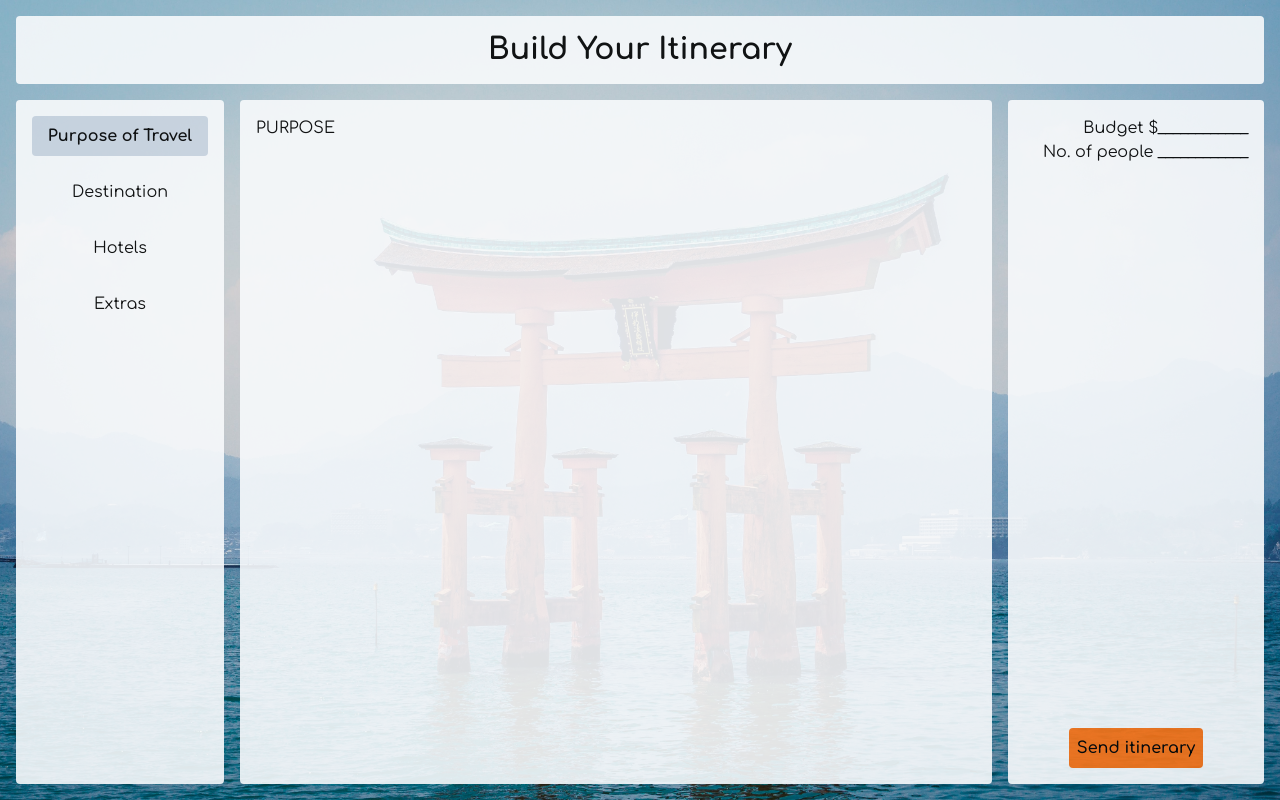
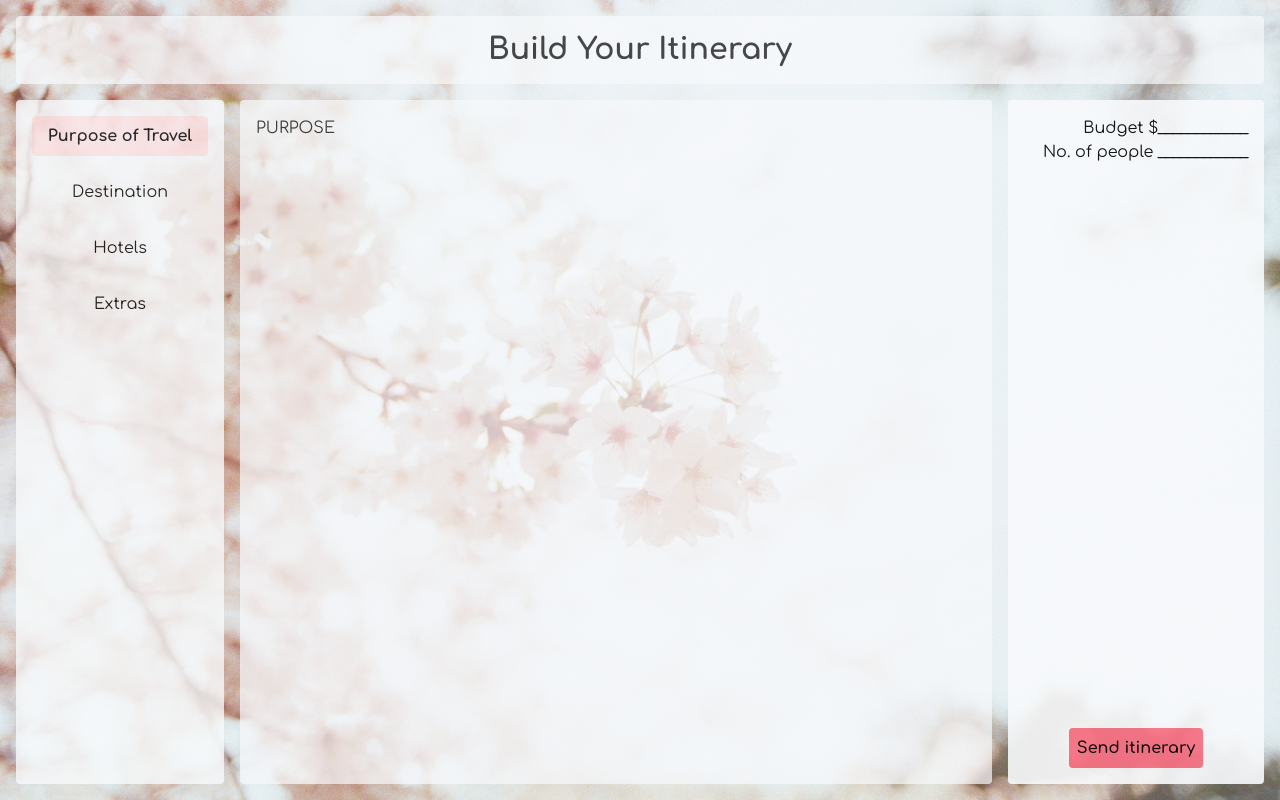
Before and after one commit to akiwidev/build-itinerary, a Next.js app: page / in a window 1280 px wide. Built offline with nearby package versions, Linux system fonts and the light colour scheme.

Commit message:
changed background image. updated button colour and menu background hover colour.

```diff
--- a/components/Cart.tsx
+++ b/components/Cart.tsx
@@ -7,7 +7,7 @@ const Cart = () => {
                 <h3>Budget <span>$____________</span></h3>
                 <h3>No. of people <span>____________</span></h3>
             </div>
-            <button type="submit" className="rounded font-semibold p-2 w-max self-center transition ease-in-out delay-100 bg-orange-500 hover:-translate-y-1 hover:scale-110 hover:bg-orange-300 duration-300">Send itinerary</button>
+            <button type="submit" className="rounded text-black font-semibold p-2 w-max self-center transition ease-in-out delay-100 bg-rose-400 hover:scale-110 hover:bg-orange-200 duration-300">Send itinerary</button>
         </div>
     )
 }
--- a/components/Header.tsx
+++ b/components/Header.tsx
@@ -1,6 +1,6 @@
 const Header = () => {
     return (
-        <div className="text-center text-3xl font-bold p-4 bg-slate-50 rounded opacity-90">
+        <div className="text-center text-3xl font-bold p-4 bg-slate-50 rounded opacity-70">
             <h1>Build Your Itinerary</h1>
         </div>
     );
--- a/components/MenuDetails.tsx
+++ b/components/MenuDetails.tsx
@@ -4,7 +4,7 @@ type MenuDetailsProps = {
 
 const MenuDetails = (props: MenuDetailsProps) => {
     return (
-        <div className="grow p-4 bg-slate-50 opacity-90 rounded">{props.selectedItem}</div>
+        <div className="grow p-4 bg-slate-50 opacity-70 rounded">{props.selectedItem}</div>
     )
 }
 
--- a/pages/index.tsx
+++ b/pages/index.tsx
@@ -30,7 +30,7 @@ const HomePage = () => {
   return (
     <div className="h-screen flex flex-col p-4">
       <Image
-        src='/japaneseShrine.jpeg'
+        src='/sakura.jpeg'
         alt="Picture of a Japanese tori gate in the water"
         fill
         priority
@@ -38,9 +38,9 @@ const HomePage = () => {
       />
       <Header />
       <div className='flex grow items-stretch space-x-4 pt-4'>
-        <div className="w-52 text-center p-4 bg-slate-50 opacity-90 rounded space-y-4">
+        <div className="w-52 text-center p-4 bg-slate-50 opacity-80 rounded space-y-4">
           {menuOptions.map(item => (
-            <div key={item.id} className={`${selected === item.id && "font-bold bg-slate-300"} p-2 rounded hover:cursor-pointer`} onClick={() => setSelected(item.id)}>{item.label}</div>
+            <div key={item.id} className={`${selected === item.id && "font-bold bg-rose-100"} p-2 rounded hover:cursor-pointer`} onClick={() => setSelected(item.id)}>{item.label}</div>
           ))}
         </div>
         <MenuDetails selectedItem={selected} />
```
Also changed, not shown: public/sakura.jpeg (added).
